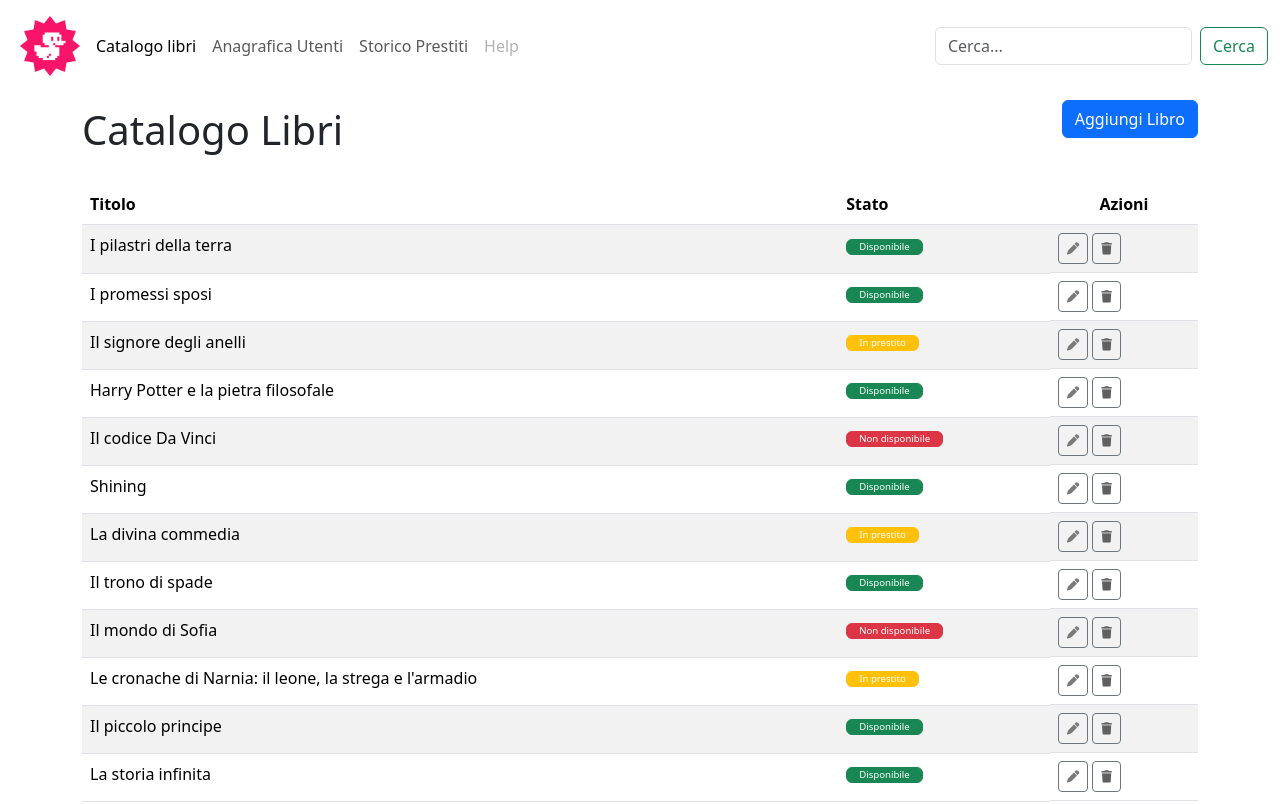
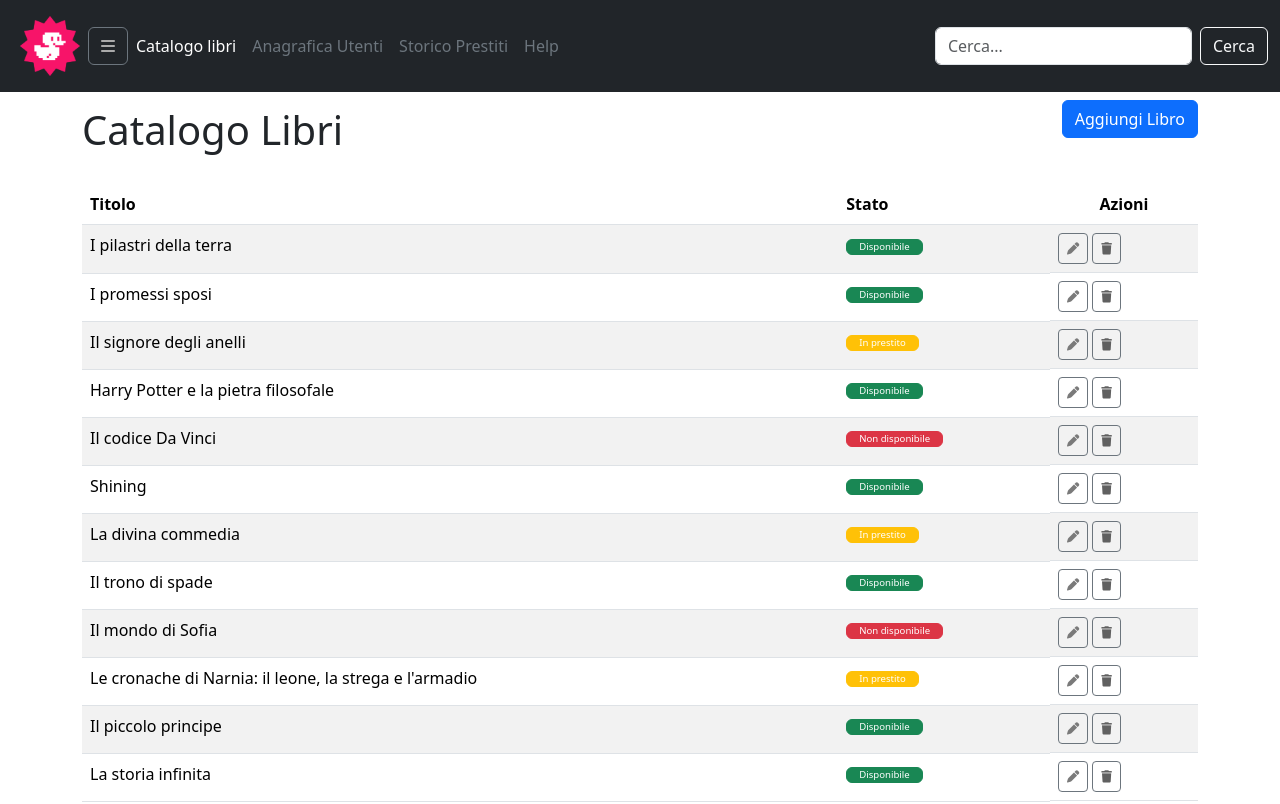
Before and after one commit to RossellaTaverni/html-css-bootstrap-dashboard, a plain HTML site: page index.html in a window 1280 px wide. Shown: the top 804 px of the page. Drawn offline with nearby package versions, Linux system fonts and the light colour scheme.

Commit message:
[UPD] Header stylization update.

```diff
--- a/index.html
+++ b/index.html
@@ -10,33 +10,33 @@
 </head>
 <body>
 
-    <header>
+    <header class="bg-dark">
         <nav class="navbar navbar-expand-lg">
             <div class="container-fluid">
               <img src="./img/duck.png" alt="logo" class="m-2">
-              <button class="navbar-toggler" type="button" data-bs-toggle="collapse" data-bs-target="#navbarSupportedContent" aria-controls="navbarSupportedContent" aria-expanded="false" aria-label="Toggle navigation">
-                <span class="navbar-toggler-icon"></span>
+              <button class="btn btn-outline-secondary" type="button" data-bs-toggle="collapse" data-bs-target="#navbarSupportedContent" aria-controls="navbarSupportedContent" aria-expanded="false" aria-label="Toggle navigation">
+                <i class="fa-solid fa-bars" style="color: #aaaaaa;"></i>
               </button>
               <div class="collapse navbar-collapse" id="navbarSupportedContent">
                 <ul class="navbar-nav me-auto mb-2 mb-lg-0">
                   <li class="nav-item">
-                    <a class="nav-link active" aria-current="page" href="#">Catalogo libri</a>
+                    <a class="nav-link active text-white" aria-current="page" href="#">Catalogo libri</a>
                   </li>
                   <li class="nav-item">
-                    <a class="nav-link" href="#">Anagrafica Utenti</a>
+                    <a class="nav-link text-secondary" href="#">Anagrafica Utenti</a>
                   </li>
                   <li class="nav-item dropdown">
-                    <a class="nav-link" href="#" role="button" data-bs-toggle="dropdown" aria-expanded="false">
+                    <a class="nav-link text-secondary" href="#" role="button" data-bs-toggle="dropdown" aria-expanded="false">
                         Storico Prestiti
                     </a>
                   </li>
                   <li class="nav-item">
-                    <a class="nav-link disabled" aria-disabled="true">Help</a>
+                    <a class="nav-link text-secondary" href="#">Help</a>
                   </li>
                 </ul>
                 <form class="d-flex" role="search">
                   <input class="form-control me-2" type="search" placeholder="Cerca..." aria-label="Cerca">
-                  <button class="btn btn-outline-success" type="submit">Cerca</button>
+                  <button class="btn btn-outline-light" type="submit">Cerca</button>
                 </form>
               </div>
             </div>
```
